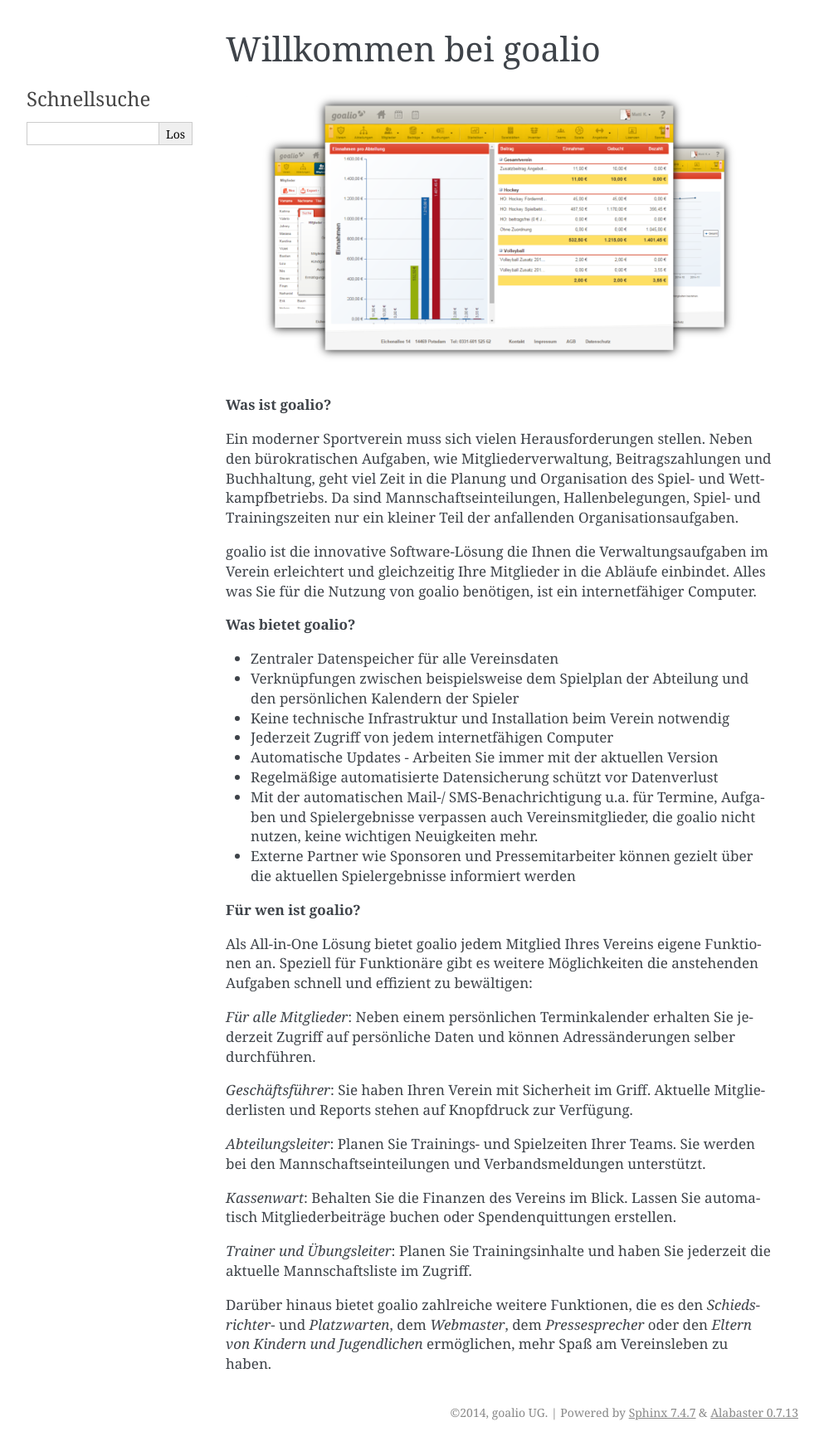
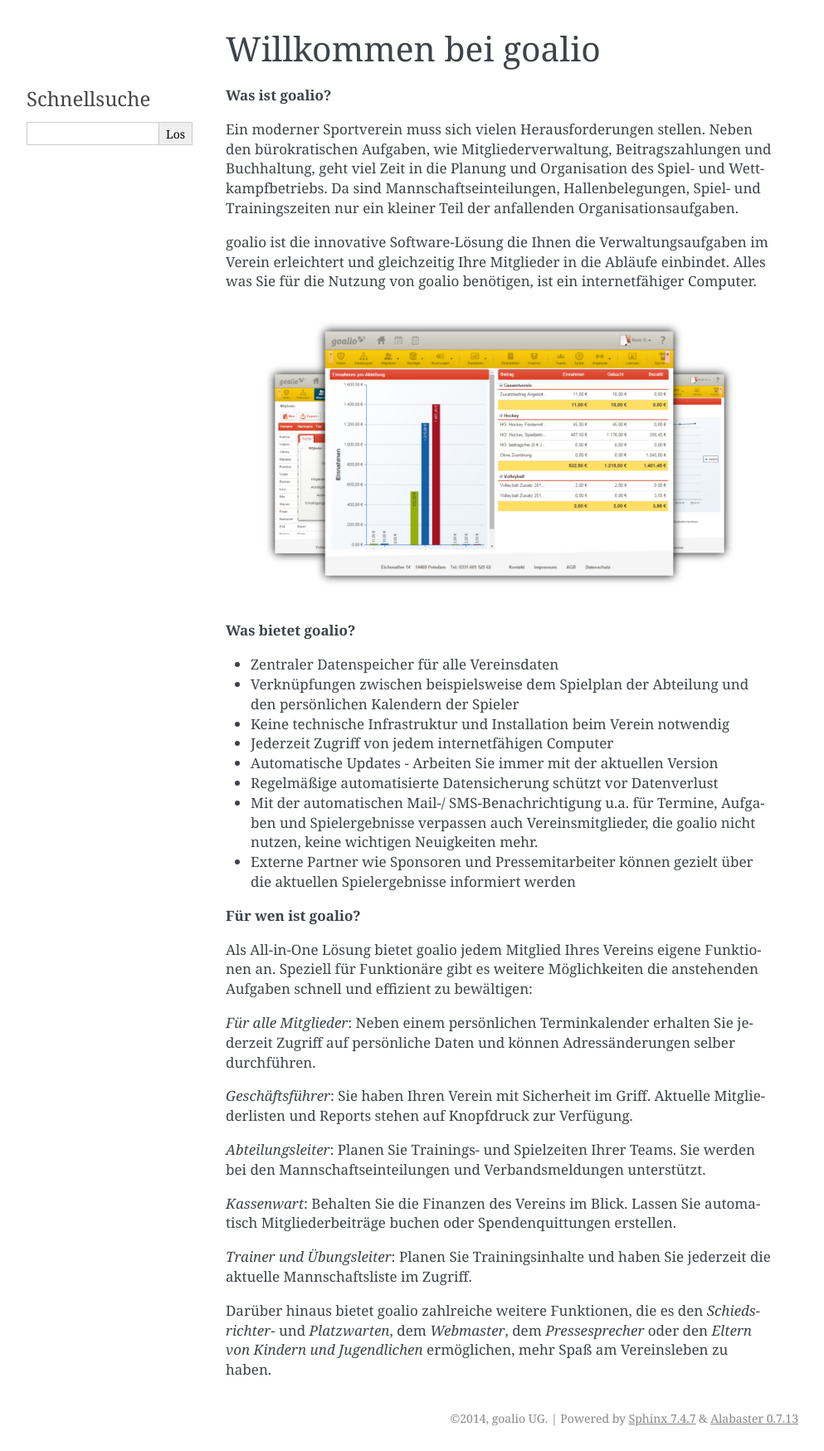
Before and after one commit to goalio/docs, a Sphinx documentation site: the page built from docs/erste-schritte/index.rst, in a window 1280 px wide. Shown: the whole page at 83% size, without its empty margins (148-1141 px from the left). Built offline with Sphinx 7.4.7, drawn with Linux system fonts in a browser that asks for light colours; formulas are drawn with MathJax 3.

Commit message:
Update index.rst

```diff
--- a/docs/erste-schritte/index.rst
+++ b/docs/erste-schritte/index.rst
@@ -1,13 +1,13 @@
 Willkommen bei goalio
 =====================
-
-.. image:: ../images/goalio-screenshots.png
 
 **Was ist goalio?**
 
 Ein moderner Sportverein muss sich vielen Herausforderungen stellen. Neben den bürokratischen Aufgaben, wie Mitgliederverwaltung, Beitragszahlungen und Buchhaltung, geht viel Zeit in die Planung und Organisation des Spiel- und Wettkampfbetriebs. Da sind Mannschaftseinteilungen, Hallenbelegungen, Spiel- und Trainingszeiten nur ein kleiner Teil der anfallenden Organisationsaufgaben.
 
 goalio ist die innovative Software-Lösung die Ihnen die Verwaltungsaufgaben im Verein erleichtert und gleichzeitig Ihre Mitglieder in die Abläufe einbindet. Alles was Sie für die Nutzung von goalio benötigen, ist ein internetfähiger Computer.
+
+.. image:: ../images/goalio-screenshots.png
 
 **Was bietet goalio?**
 
```
